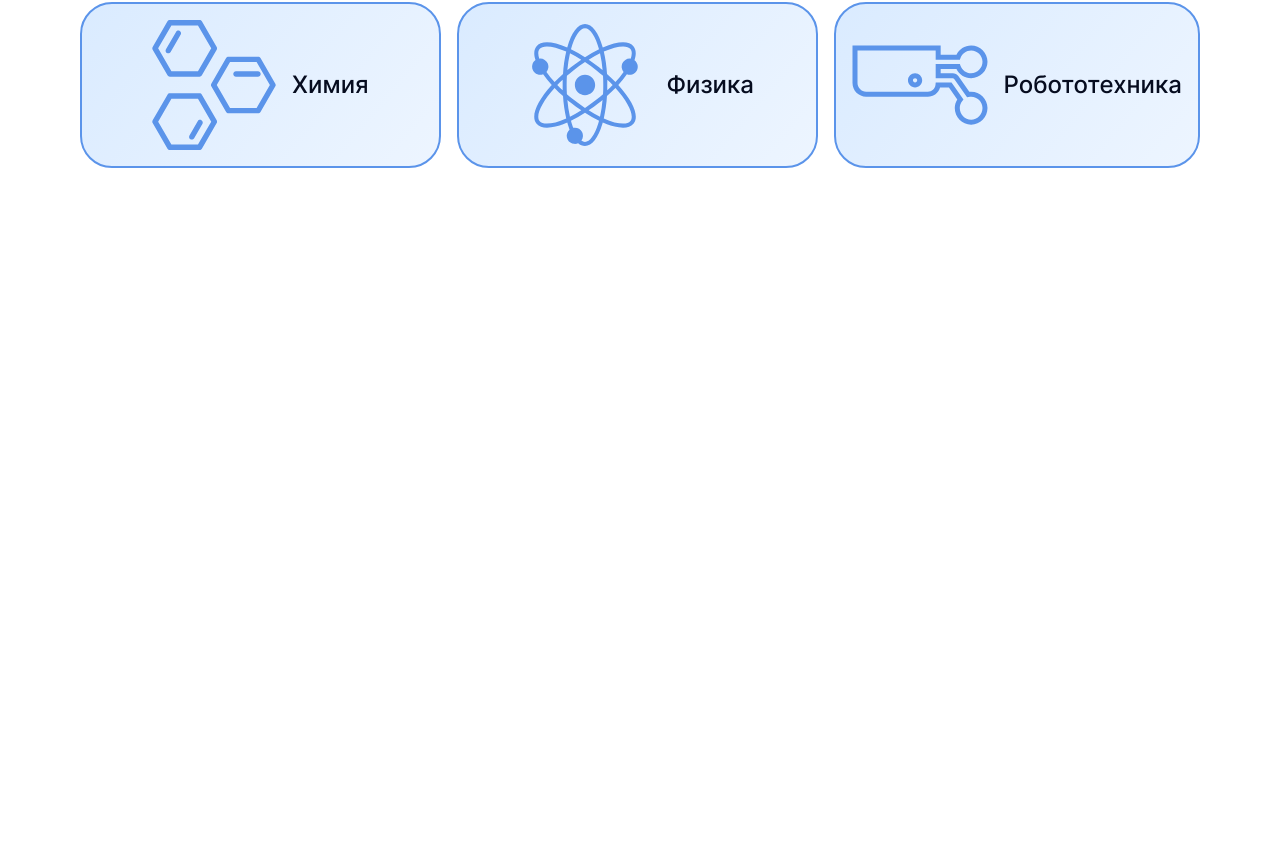
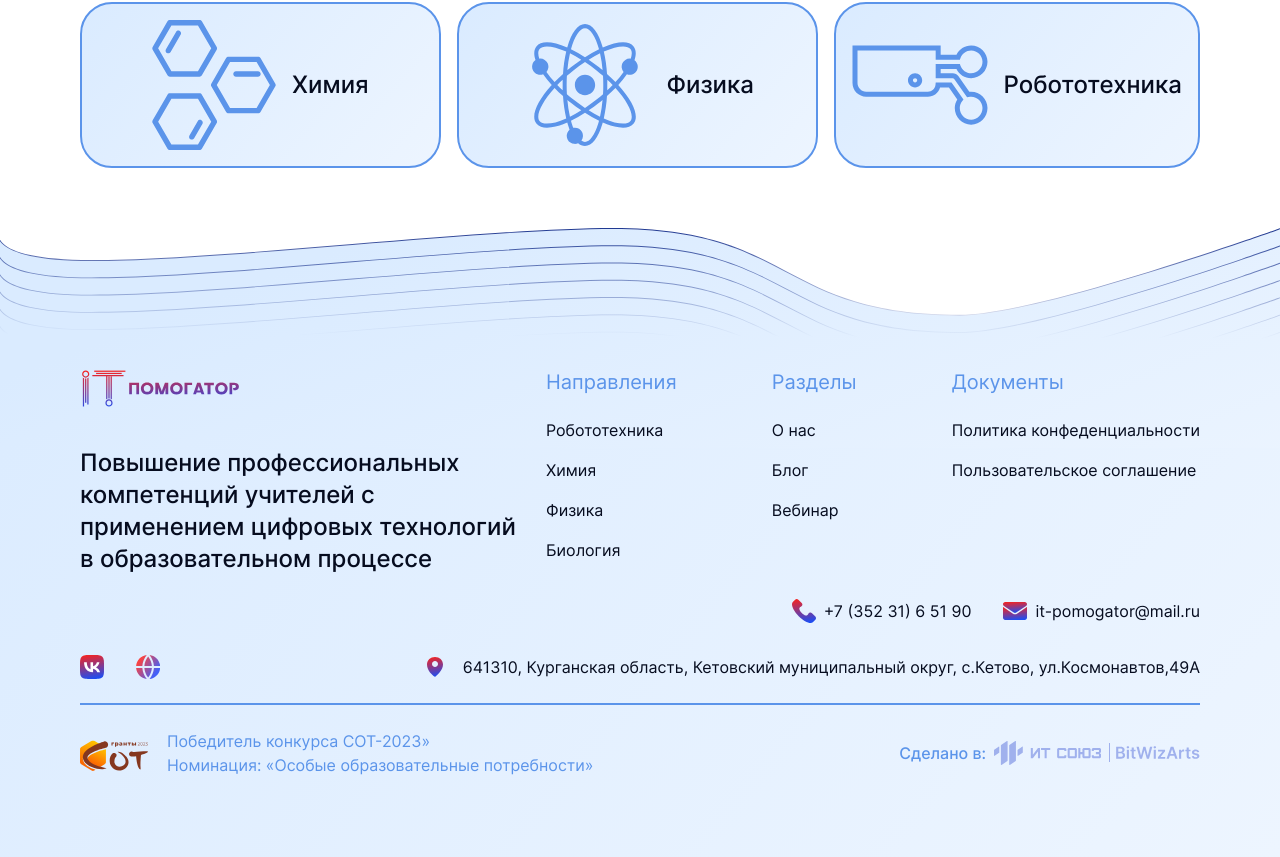
Before and after one commit to Nazarov-Dmitriy/pomogator, a Vue app: page /trend/biologiya in a window 1280 px wide. Shown: the part 1654-2511 px from the top of the page. Before the commit the page ends 1882 px from the top, so only its background shows below. Built offline with nearby package versions, Linux system fonts and the light colour scheme.

Commit message:
добавил футер

```diff
--- a/src/components/HeaderComponent.vue
+++ b/src/components/HeaderComponent.vue
@@ -410,6 +410,10 @@ function mainLink () {
     &.active, &.router-link-exact-path-active {
         background: $blue-primary;
     }
+
+    &:hover{
+        background: #4360F8;
+    }
 }
 
 .btn__header {
--- a/src/components/article/ArticleComponent.vue
+++ b/src/components/article/ArticleComponent.vue
@@ -5,6 +5,7 @@
             alt="atricle image"
             class="article__img"
         >
+        <div class="article-layout">
             <div class="article__container">
                 <p
                     class="article__back"
@@ -168,6 +169,12 @@
                         />
                     </div>
                 </div>
+                <img
+                    class="article-bg"
+                    src="../../assets/icons/article/bg.svg"
+                    alt="bg-line"
+                >
+            </div>
         </div>
     </div>
 </template>
@@ -262,6 +269,7 @@ watch(() => props.data, () => {
     gap: 24px;
     justify-content: space-between;
     align-items: flex-start;
+    z-index: 1;
 }
 
 .article__block {
@@ -617,4 +625,20 @@ watch(() => props.data, () => {
         line-height: 20px;
     }
 }
+
+.article-layout{
+    position: relative;
+    overflow: hidden;
+}
+
+.article-bg{
+    position: absolute;
+    z-index: 0;
+    bottom: 206px;
+    right: -866px;
+
+    @media (max-width: $xl) {
+       display: none;
+    }
+}
 </style>
--- a/src/components/article/ArticleSubcribe.vue
+++ b/src/components/article/ArticleSubcribe.vue
@@ -119,6 +119,7 @@ function validateForm () {
     display: flex;
     gap: 20px;
     flex-direction: column;
+    background: #fff;
 
     .form-main__error-text{
         font-size: 14px;
--- a/src/components/article/OtherArticle.vue
+++ b/src/components/article/OtherArticle.vue
@@ -83,6 +83,7 @@ function article (id, trend) {
     box-sizing: border-box;
     overflow: hidden;
     cursor: pointer;
+    background: #fff;
 
     &:hover {
         border: 2px solid $blue-primary;
--- a/src/components/main/FooterComponent.vue
+++ b/src/components/main/FooterComponent.vue
@@ -163,7 +163,7 @@
                     </address>
                 </div>
             </div>
-            <!-- <hr class="footer__line">
+            <hr class="footer__line">
             <div class="footer__copyright">
                 <a
                     href=" https://grant.obr.so/"
@@ -207,8 +207,13 @@
                         @click="some"
                     >
                 </a>
-            </div> -->
+            </div>
         </div>
+        <img
+            src="../../assets/images/footer/bg.svg"
+            alt="bg-line"
+            class="footer-bg"
+        >
     </section>
 </template>
 <script setup>
@@ -217,6 +222,8 @@
 <style lang="scss">
 .footer__contaner {
     width: 100%;
+    position: relative;
+    background: linear-gradient(130deg, #DAEBFF, #EDF5FF);
 }
 
 .footer {
@@ -224,18 +231,21 @@
     height: auto;
     margin: 0 auto;
     padding: 142px 80px 80px 80px;
-    background-image: url("@/assets/icons/footer/background.svg");
     display: flex;
     flex-direction: column;
     gap: 24px;
+    z-index: 1;
+    position: relative;
 
     @media (max-width: $lg) {
-        padding: 159px 40px 40px 40px;
-
+        padding: 100px 40px 40px 40px;
+        gap: 32px;
+        margin-top: 60px;
     }
 
     @media (max-width: $sm) {
-        padding: 217px 16px 40px 16px;
+        padding: 132px 16px 40px 16px;
+        margin-top: 85px;
     }
 }
 
@@ -244,7 +254,6 @@
     display: grid;
     grid-template-columns: 442px minmax(300px, 768px);
     justify-content: space-between;
-    // grid-template-columns: 2fr 1fr 1fr 1fr;
     gap: 24px;
 
     @media (max-width: $xl) {
@@ -303,41 +312,22 @@
     }
 
     @media (max-width: $sm) {}
-
 }
-
-// .footer__trend {
-
-//     @media (max-width: $lg) {
-//         grid-column: 1;
-//         grid-row: 2;
-//     }
-// }
 
 .footer__section {
     display: flex;
     flex-direction: column;
     gap: 24px;
 
-    // @media (max-width: $lg) {
-    //     grid-column: 2;
-    //     grid-row: 2;
-    // }
     .document {
         width: 249px;
     }
 
     @media (max-width: $sm) {
-        flex: 1 1 100%;
+        flex: 0 1 200px;
     }
 }
 
-// .footer__documents {
-//     @media (max-width: $lg) {
-//         grid-column: 3;
-//         grid-row: 2;
-//     }
-// }
 
 .footer__list-header {
     font-family: "Inter";
@@ -393,27 +383,38 @@
     grid-template-rows: auto;
     gap: 32px 16px;
     grid-template-areas:
-    '. contact'
-    'social adress';
+        '. contact'
+        'social adress';
+
+    @media (max-width: $xl) {
+        grid-template-areas:
+            'social contact'
+            'adress adress';
+    }
 
     @media (max-width: $lg) {
-        grid-template-columns: repeat(10, 1fr);
-        gap: 0;
+        margin-top: 8px;
     }
 
     @media (max-width: $sm) {
-        padding-top: 24px;
-        display: flex;
-        flex-direction: column;
-        gap: 32px;
+        grid-template-columns:1fr;
+        grid-template-areas:
+            'social'
+            'contact'
+            'adress';
     }
 }
 
-.footer__contact{
+.footer__contact {
     grid-area: contact;
     display: flex;
     gap: 32px;
     justify-content: flex-end;
+
+    @media (max-width: $sm) {
+        justify-content: flex-start;
+        flex-wrap: wrap;
+    }
 }
 
 .footer__contacts-phone {
@@ -423,7 +424,6 @@
     gap: 8px;
 
     @media (max-width: $lg) {
-        grid-column: 5/8;
         grid-row: 1;
     }
 
@@ -443,7 +443,6 @@
     gap: 8px;
 
     @media (max-width: $lg) {
-        grid-column: 8/11;
         grid-row: 1;
     }
 
@@ -457,13 +456,11 @@
 }
 
 .footer__contacts-social {
-   grid-area: social;
-   display: flex;
-   gap: 32px;
+    grid-area: social;
+    display: flex;
+    gap: 32px;
 
     @media (max-width: $lg) {
-        grid-column: 1/4;
-        grid-row: 1;
     }
 }
 
@@ -487,9 +484,6 @@
     gap: 8px;
 
     @media (max-width: $lg) {
-        grid-column: 1/11;
-        grid-row: 2;
-        padding-top: 32px;
         justify-content: flex-start;
         text-align: left
     }
@@ -502,10 +496,6 @@
 
 .footer__geo {
     padding-right: 8px;
-
-    @media (max-width: $lg) {
-        padding-right: 0px;
-    }
 }
 
 .footer__address {
@@ -528,13 +518,13 @@
 }
 
 .footer__copyright {
-    padding-top: 32px;
     width: 100%;
     display: flex;
     justify-content: space-between;
 
-    @media (max-width: $sm) {
+    @media (max-width: $md) {
         flex-direction: column;
+        gap: 16px;
     }
 }
 
@@ -545,7 +535,6 @@
 
     @media (max-width: $md) {
         flex-direction: column;
-        padding-bottom: 16px;
     }
 }
 
@@ -585,7 +574,6 @@
 }
 
 .footer__madein-text {
-    padding-left: 16px;
     font-family: "Inter";
     font-style: normal;
     font-weight: 500;
@@ -598,10 +586,6 @@
         font-size: 14px;
         line-height: 20px;
     }
-
-    @media (max-width: $md) {
-        padding: 0;
-    }
 }
 
 .footer__copyright-madein {
@@ -610,6 +594,10 @@
     text-align: right;
     align-items: center;
     width: 100%;
+
+    @media (max-width: $md) {
+        justify-content: flex-start;
+    }
 }
 
 .footer__1t {
@@ -637,4 +625,11 @@
         width: 75px;
     }
 }
+
+.footer-bg{
+    position: absolute;
+    top: 0;
+    width: 100%;
+    z-index: 0;
+}
 </style>
--- a/src/pages/BlogPage.vue
+++ b/src/pages/BlogPage.vue
@@ -20,6 +20,7 @@
             </template>
         </ListArticle>
         <SubscrideComponent />
+        <FooterComponent />
     </div>
 </template>
 
@@ -31,6 +32,7 @@ import ListArticle from '../components/article/ListArticle.vue';
 import SubscrideComponent from '../components/blog/SubscrideComponent.vue';
 import { onMounted, ref, watch } from 'vue';
 import  {getAll}  from '../db/db.js';
+import FooterComponent from '../components/main/FooterComponent.vue';
 
 
 const searchValue = ref('')
--- a/src/pages/TrendPage.vue
+++ b/src/pages/TrendPage.vue
@@ -24,6 +24,7 @@
             </template>
         </ListArticle>
         <OtherTrend />
+        <FooterComponent />
     </div>
 </template>
 
@@ -36,6 +37,7 @@ import OtherTrend from '../components/trend/OtherTrend.vue';
 import { onMounted, ref, watch } from 'vue';
 import { getTrend } from '../db/db.js';
 import { useRoute } from 'vue-router';
+import FooterComponent from '../components/main/FooterComponent.vue';
 
 const route = useRoute();
 const searchValue = ref('')
```
Also changed, not shown: src/assets/icons/article/bg.svg (added), src/assets/images/footer/bg.svg (added). Lines whose indentation alone changed are shown as unchanged.
